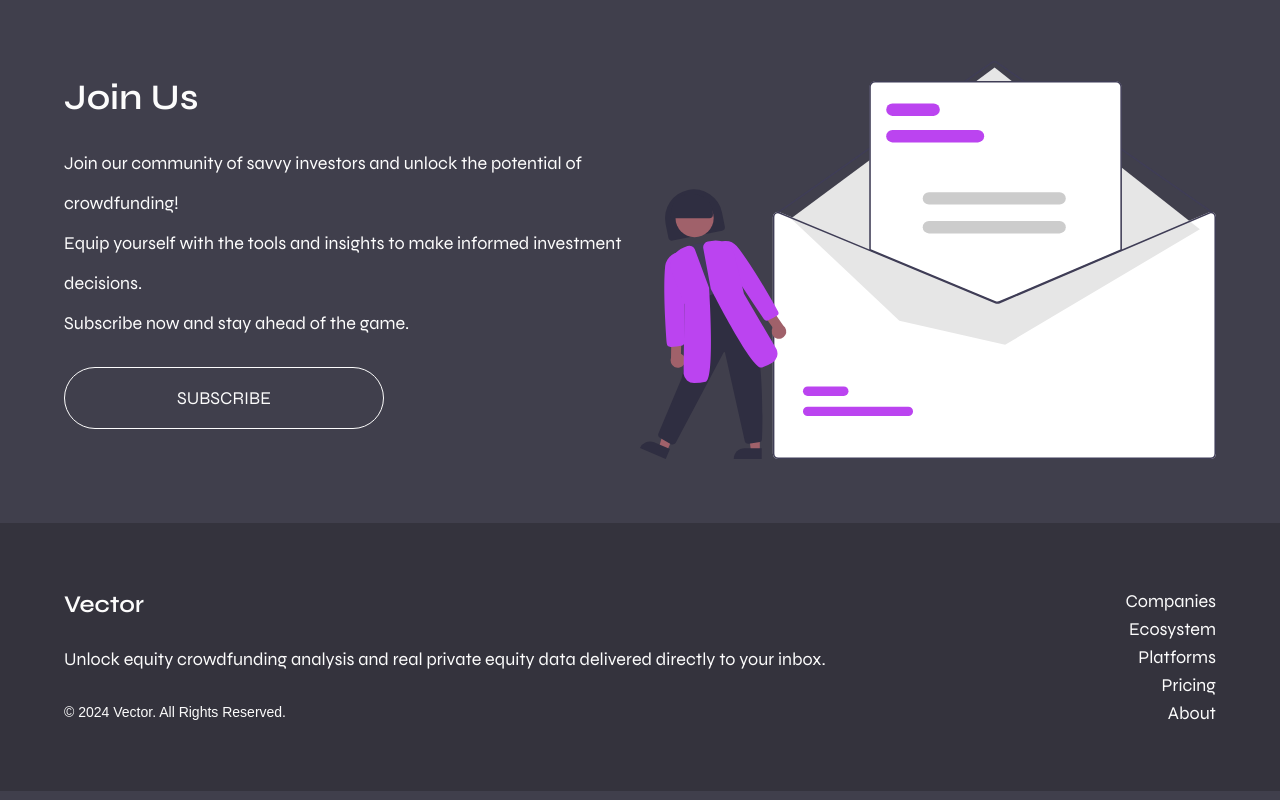
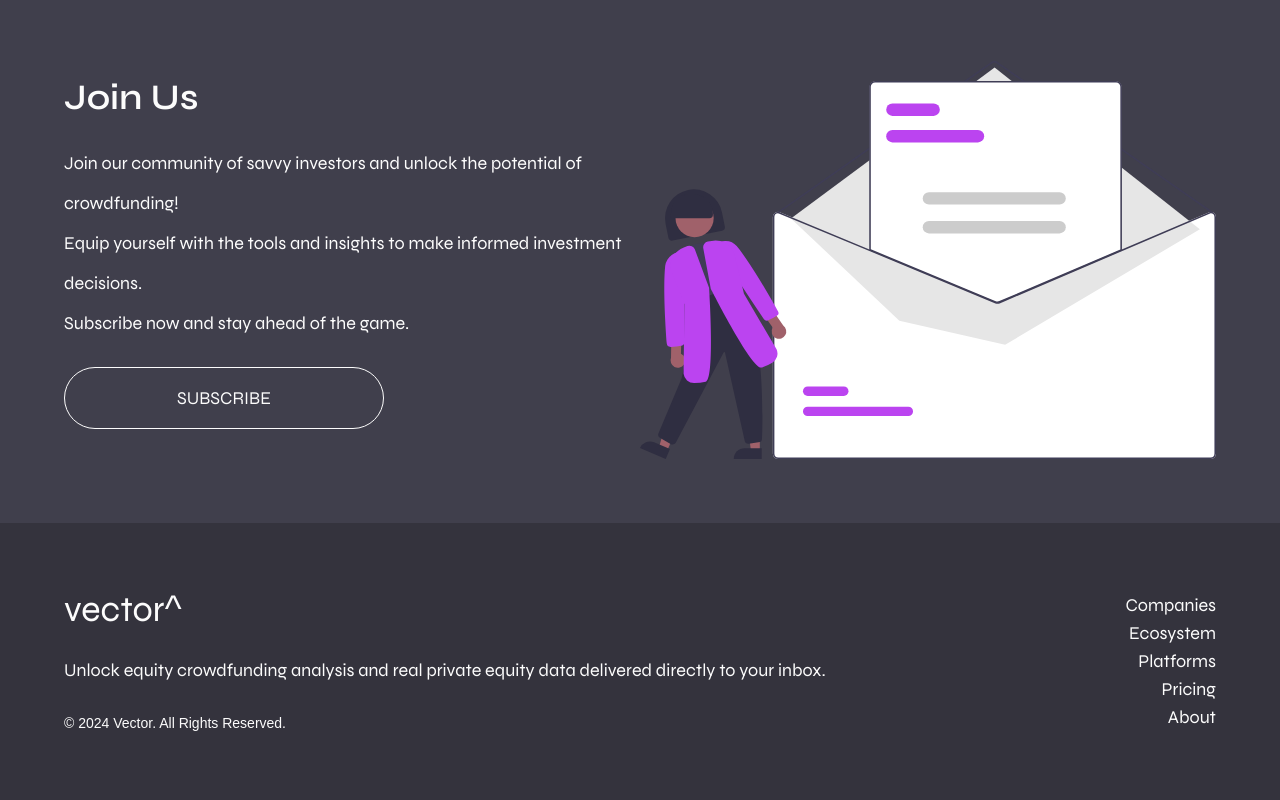
Before and after one commit to jreis13/vector, a Next.js app: page / in a window 1280 px wide. Shown: the part 3635-4435 px from the top of the page. Built offline with nearby package versions, Linux system fonts and the light colour scheme.

Commit message:
replace text for Logo in Footer

```diff
--- a/src/components/Footer.jsx
+++ b/src/components/Footer.jsx
@@ -1,11 +1,13 @@
+import Logo from "./Logo";
+
 function Footer() {
   return (
     <footer className="py-4 px-16 md:py-8 lg:py-16 bg-[#34333d]">
       <div className="flex justify-between items-center">
         <div className="text-left">
-          <a href="#" className="flex text-2xl font-semibold">
-            Vector
-          </a>
+          <div className="flex">
+            <Logo />
+          </div>
           <p className="my-6">
             Unlock equity crowdfunding analysis and real private equity data
             delivered directly to your inbox.
```
